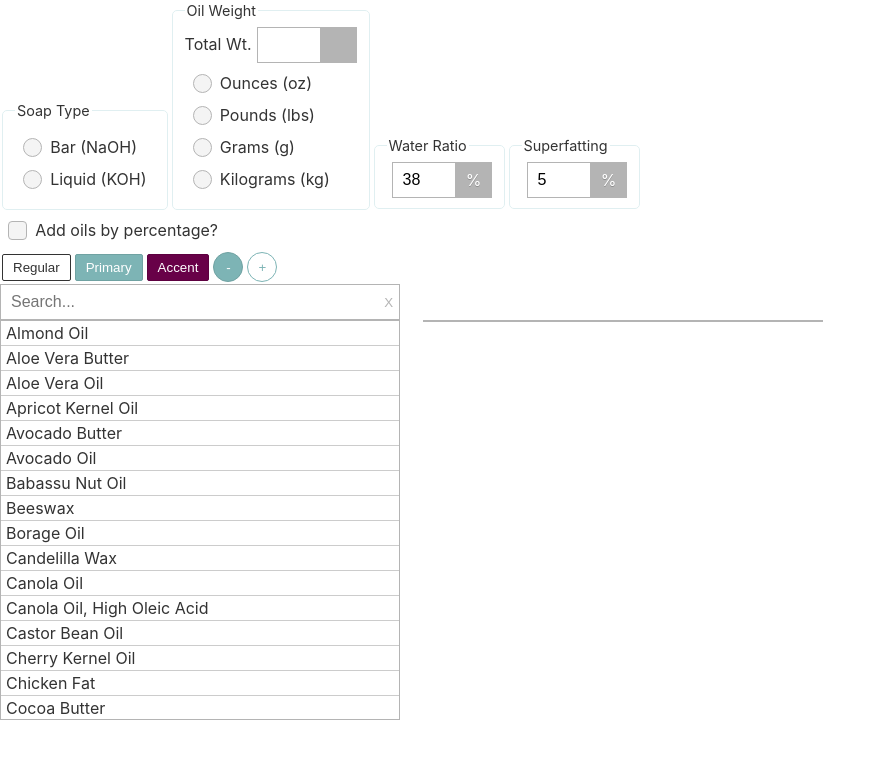
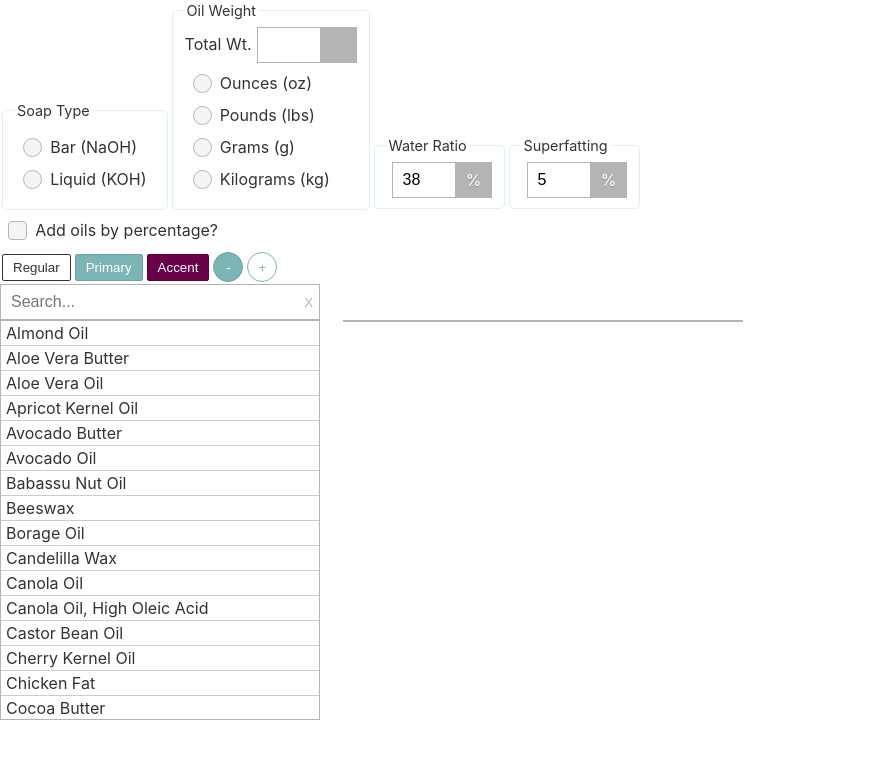
Before and after one commit to joshuahenson/exercises, a React (Create React App) app: page / in a window 1280 px wide. Shown: the top 758 px of the page, without its empty margins (0-886 px from the left). Built offline with nearby package versions, Linux system fonts and the light colour scheme.

Commit message:
Tweaked style

```diff
--- a/src/components/FilteredInput.css
+++ b/src/components/FilteredInput.css
@@ -6,13 +6,13 @@
 }
 
 .filtered-input {
-  width: 400px;
+  width: 20em;
   padding-right: 1.5em;
 }
 
 .filtered-list {
-  max-height: 400px;
-  width: 400px;
+  max-height: 25em;
+  width: 20em;
   overflow-x: hidden;
   overflow-y: auto;
   padding: 0;
```
